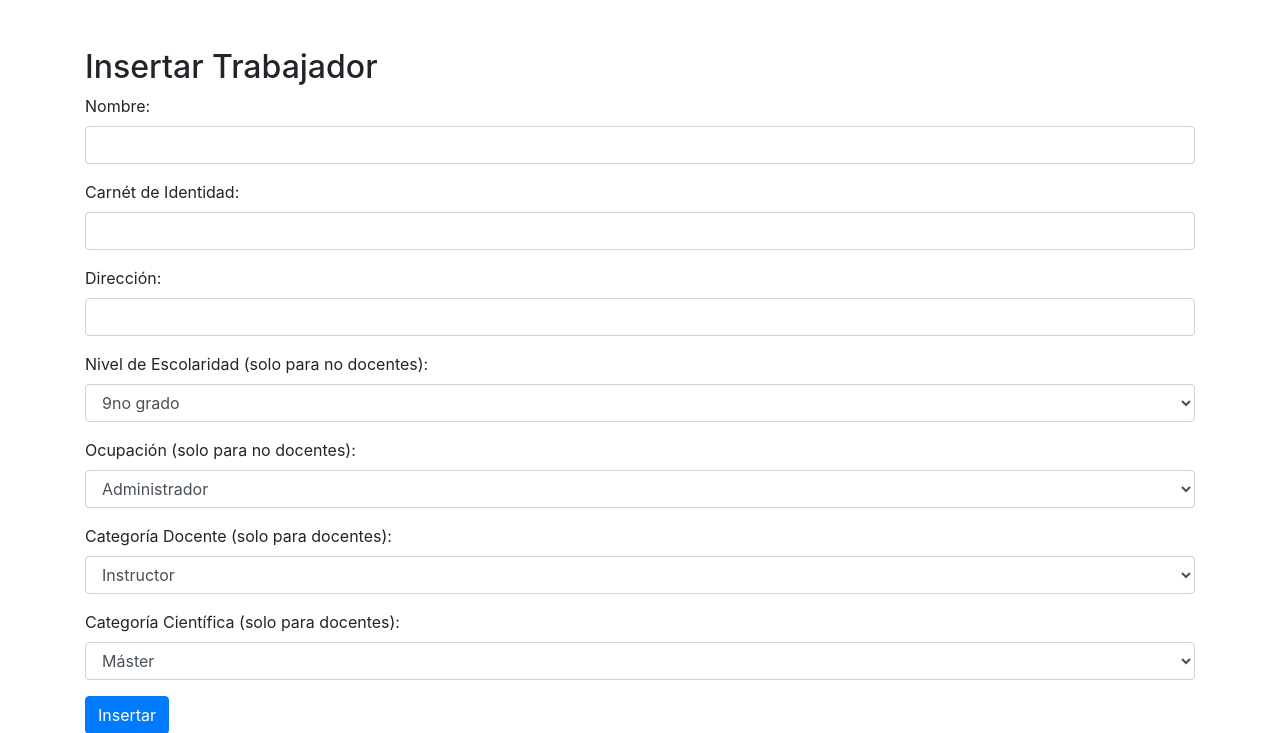
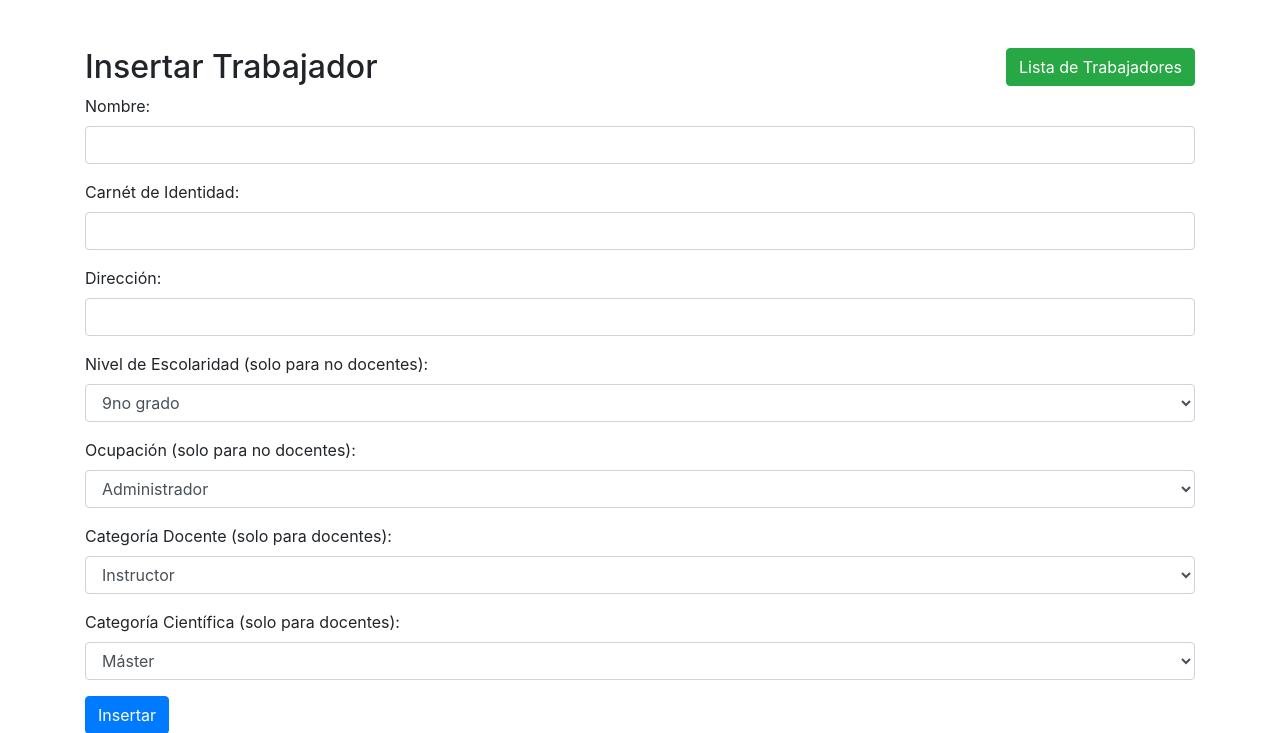
Before and after one commit to IchigoXYZ/suficiencia, a Django app: page / in a window 1280 px wide. Shown: the top 733 px of the page. Run offline with Django 4.2, Linux system fonts and the light colour scheme; some libraries are stand-ins or nearby versions.

Commit message:
mejora links

```diff
--- a/templates/crearTrabajador.html
+++ b/templates/crearTrabajador.html
@@ -8,6 +8,7 @@
 </head>
 <body>
     <div class="container">
+        <a href="/lista" type="button" class="btn btn-success" style="float: right;">Lista de Trabajadores</a>
         <h2 class="mt-5">Insertar Trabajador</h2>
         <form action="/insertar_trabajador/" method="post">
             {% csrf_token %}
--- a/templates/listar_trabajadores.html
+++ b/templates/listar_trabajadores.html
@@ -17,6 +17,7 @@
                 <button type="submit" class="btn btn-primary" name="tipo_trabajador" value="docente">Listar Docentes</button>
                 <button type="submit" class="btn btn-primary" name="tipo_trabajador" value="no_docente">Listar No Docentes</button>
                 <button type="submit" class="btn btn-primary" name="tipo_trabajador" value="no_docente_ordenados">No Docentes Ordenados</button>
+                <a href="/" type="button" class="btn btn-success" style="float: right;">Nuevo Trabajador</a>
             </div>
         </form>
         <table class="table table-striped mt-3">
```
